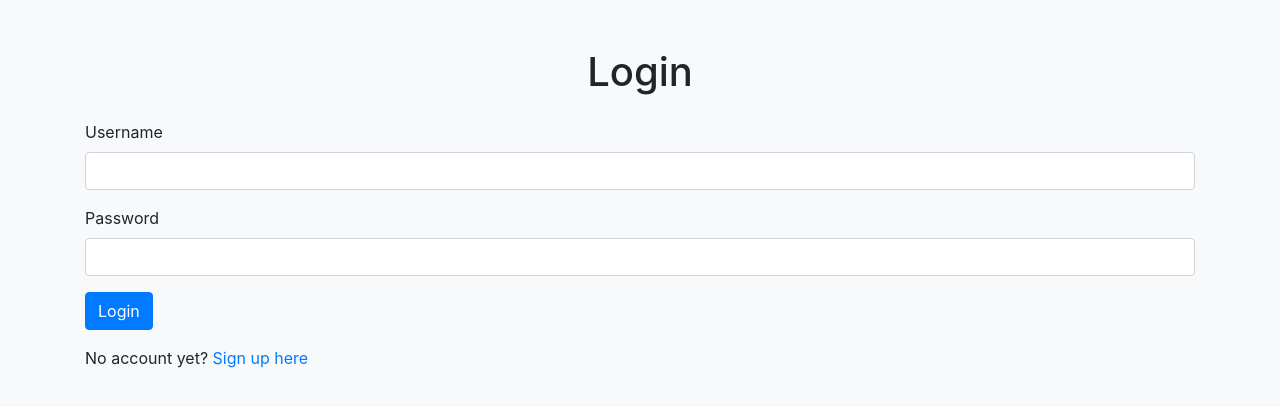
After one commit to benhug2/NextFlick, a Flask app: page /login in a window 1280 px wide. The commit adds this page. Shown: the top 407 px of the page. Run offline with Flask 3, Linux system fonts and the light colour scheme; parts of the project's set-up code (start-up, migrations or seed data) failed here and were passed over; some libraries are stand-ins or nearby versions.

Commit message:
User signup login and favorite

```diff
--- a/app.py
+++ b/app.py
@@ -1,16 +1,67 @@
-from flask import Flask, request, jsonify, render_template
+from flask import Flask, request, jsonify, render_template, session, redirect, url_for
 import pandas as pd
 
 app = Flask(__name__)
+app.secret_key = 'your_secret_key_here'
 
-# Load movie data from CSV file
+# In-memory user store: {username: {'password': '...', 'favorites': []}}
+users = {}
+
+# Load movie data
 moviesDf = pd.read_csv('tmdb_5000_movies.csv')
 
+def login_required(f):
+    def wrapper(*args, **kwargs):
+        if 'username' not in session or session['username'] not in users:
+            return redirect(url_for('login_page'))
+        return f(*args, **kwargs)
+    wrapper.__name__ = f.__name__
+    return wrapper
+
 @app.route('/')
+@login_required
 def home():
-    return render_template('index.html')
+    username = session.get('username')
+    user_favorites = users[username]['favorites']
+    return render_template('index.html', favorites=user_favorites, username=username)
+
+@app.route('/signup', methods=['GET', 'POST'])
+def signup_page():
+    if request.method == 'GET':
+        return render_template('signup.html')
+
+    username = request.form.get('username')
+    password = request.form.get('password')
+    if not username or not password:
+        return render_template('signup.html', error='Username and password are required.')
+
+    if username in users:
+        return render_template('signup.html', error='Username already exists.')
+
+    # Create user
+    users[username] = {'password': password, 'favorites': []}
+    return redirect(url_for('login_page'))
+
+@app.route('/login', methods=['GET', 'POST'])
+def login_page():
+    if request.method == 'GET':
+        return render_template('login.html')
+
+    username = request.form.get('username')
+    password = request.form.get('password')
+    if username not in users or users[username]['password'] != password:
+        return render_template('login.html', error='Invalid username or password.')
+
+    session['username'] = username
+    return redirect(url_for('home'))
+
+@app.route('/logout', methods=['POST'])
+def logout():
+    session.pop('username', None)
+    return redirect(url_for('login_page'))
 
 @app.route('/movies/by_mood_and_language', methods=['GET'])
+@login_required
 def recommendMovieByMoodAndLanguage():
     mood = request.args.get('mood', '').strip().lower()
     language = request.args.get('language', '').strip().lower()
@@ -31,7 +82,6 @@ def recommendMovieByMoodAndLanguage():
     if not genres:
         return jsonify({'message': f'No genres mapped for mood: {mood}'}), 404
 
-    # Filter movies by genre and language
     filteredMovies = moviesDf[
         moviesDf['genres'].apply(lambda x: any(genre in x for genre in genres)) &
         (moviesDf['original_language'] == language)
@@ -40,9 +90,40 @@ def recommendMovieByMoodAndLanguage():
     if filteredMovies.empty:
         return jsonify({'message': f'No movies found for mood: {mood} and language: {language}'}), 404
 
-    # Select a random movie
-    random_movie = filteredMovies.sample(n=1)
-    return jsonify(random_movie[['title', 'overview', 'release_date', 'vote_average']].to_dict(orient='records')[0]), 200
+    random_movie = filteredMovies.sample(n=1).iloc[0].to_dict()
+
+    if 'title' not in random_movie:
+        return jsonify({'message': 'Selected movie does not have a title field.'}), 500
+
+    session['last_recommended_movie'] = random_movie
+    return jsonify({
+        'title': random_movie.get('title', ''),
+        'overview': random_movie.get('overview', ''),
+        'release_date': random_movie.get('release_date', ''),
+        'vote_average': random_movie.get('vote_average', '')
+    }), 200
+
+@app.route('/favorite', methods=['POST'])
+@login_required
+def favorite_movie():
+    if 'last_recommended_movie' not in session:
+        return jsonify({'message': 'No recommended movie to favorite'}), 400
+
+    username = session.get('username')
+    if username not in users:
+        return jsonify({'message': 'User not found'}), 400
+
+    movie_data = session['last_recommended_movie']
+    movie_title = movie_data.get('title')
+
+    if not movie_title:
+        return jsonify({'message': 'Cannot favorite a movie without a title'}), 400
+
+    if movie_title not in users[username]['favorites']:
+        users[username]['favorites'].append(movie_title)
+        return jsonify({'message': f'{movie_title} added to favorites'}), 200
+    else:
+        return jsonify({'message': f'{movie_title} is already in favorites'}), 200
 
 if __name__ == '__main__':
     app.run(debug=True)
--- /dev/null
+++ b/templates/login.html
@@ -0,0 +1,29 @@
+<!DOCTYPE html>
+<html lang="en">
+<head>
+    <meta charset="UTF-8">
+    <meta name="viewport" content="width=device-width, initial-scale=1.0">
+    <title>Login | Movie Mania</title>
+    <link rel="stylesheet" href="https://stackpath.bootstrapcdn.com/bootstrap/4.5.2/css/bootstrap.min.css">
+</head>
+<body class="bg-light">
+<div class="container my-5">
+    <h1 class="text-center">Login</h1>
+    {% if error %}
+    <div class="alert alert-danger">{{ error }}</div>
+    {% endif %}
+    <form method="POST" class="mt-4">
+        <div class="form-group">
+            <label>Username</label>
+            <input name="username" class="form-control" required>
+        </div>
+        <div class="form-group">
+            <label>Password</label>
+            <input name="password" type="password" class="form-control" required>
+        </div>
+        <button class="btn btn-primary">Login</button>
+    </form>
+    <p class="mt-3">No account yet? <a href="{{ url_for('signup_page') }}">Sign up here</a></p>
+</div>
+</body>
+</html>
```
Also changed, not shown: templates/favorite.html (added, +26 -0 lines), templates/index.html (+43 -5 lines), templates/signup.html (added, +29 -0 lines).
